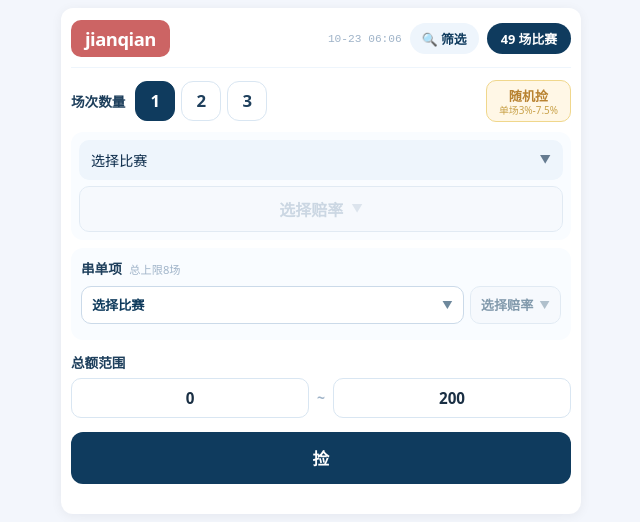
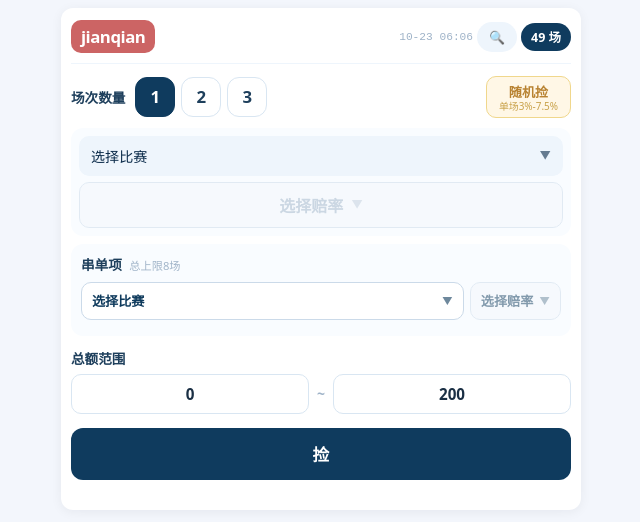
Before and after one commit to AA-XING/jianqian, a Vue app: page / in a window 1280 px wide. Shown: the top 522 px of the page, without its empty margins (319-959 px from the left). Built offline with nearby package versions, Linux system fonts and the light colour scheme.

Commit message:
filter font

```diff
--- a/src/components/TopBar.vue
+++ b/src/components/TopBar.vue
@@ -15,7 +15,7 @@
         :class="{ active: hasActiveFilter }"
         @click="$emit('open-filter')"
       >
-        🔍 {{ hasActiveFilter ? '已筛选' : '筛选' }}
+        🔍 {{ hasActiveFilter ? '' : '' }}
       </button>
 
       <!-- ★ 重置按钮（有筛选时显示） -->
@@ -32,7 +32,7 @@
         :class="{ 'filter-active': hasActiveFilter }"
         @click="$emit('view-odds')"
       >
-        {{ hasActiveFilter ? `${filteredCount} 场比赛` : `${totalCount} 场比赛` }}
+        {{ hasActiveFilter ? `${filteredCount} 场` : `${totalCount} 场` }}
       </button>
     </div>
   </div>
@@ -71,8 +71,8 @@ function formatTime(ts) {
   color: white;
   border: none;
   border-radius: 10px;
-  padding: 6px 14px;
-  font-size: 1.15rem;
+  padding: 5px 10px;
+  font-size: 1.05rem;
   font-weight: 700;
   letter-spacing: -0.5px;
   cursor: pointer;
@@ -86,7 +86,7 @@ function formatTime(ts) {
 .top-actions {
   display: flex;
   align-items: center;
-  gap: 8px;
+  gap: 4px;
   min-width: 0;
 }
 
@@ -104,9 +104,9 @@ function formatTime(ts) {
   border: none;
   color: white;
   font-weight: 600;
-  padding: 7px 14px;
+  padding: 5px 10px;
   border-radius: 20px;
-  font-size: 0.82rem;
+  font-size: 0.78rem;
   cursor: pointer;
   flex-shrink: 0;
 }
@@ -132,7 +132,7 @@ function formatTime(ts) {
   background: #dae6f2;
 }
 .btn-filter.active {
-  background: #e74c3c;
+  background: #e6a23c ;
   color: white;
 }
 
@@ -141,8 +141,8 @@ function formatTime(ts) {
   display: inline-flex;
   align-items: center;
   justify-content: center;
-  width: 28px;
-  height: 28px;
+  width: 24px;
+  height: 24px;
   background: #fff7e6;
   color: #b88230;
   border: none;
@@ -161,9 +161,9 @@ function formatTime(ts) {
   border: none;
   color: white;
   font-weight: 600;
-  padding: 6px 14px;
+  padding: 5px 10px;
   border-radius: 20px;
-  font-size: 0.8rem;
+  font-size: 0.78rem;
   cursor: pointer;
   flex-shrink: 0;
   transition: all 0.15s;
@@ -174,14 +174,14 @@ function formatTime(ts) {
 
 /* ★ 筛选生效时醒目提示 */
 .btn-odds-view.filter-active {
-  background: #e74c3c;
+  background: #e6a23c;
   box-shadow: 0 0 0 3px rgba(231, 76, 60, 0.2);
   font-weight: 800;
   animation: pulse 2s infinite;
 }
 
 .btn-odds-view.filter-active:hover {
-  background: #c0392b;
+  background: #b88230;
 }
 
 @keyframes pulse {
```
